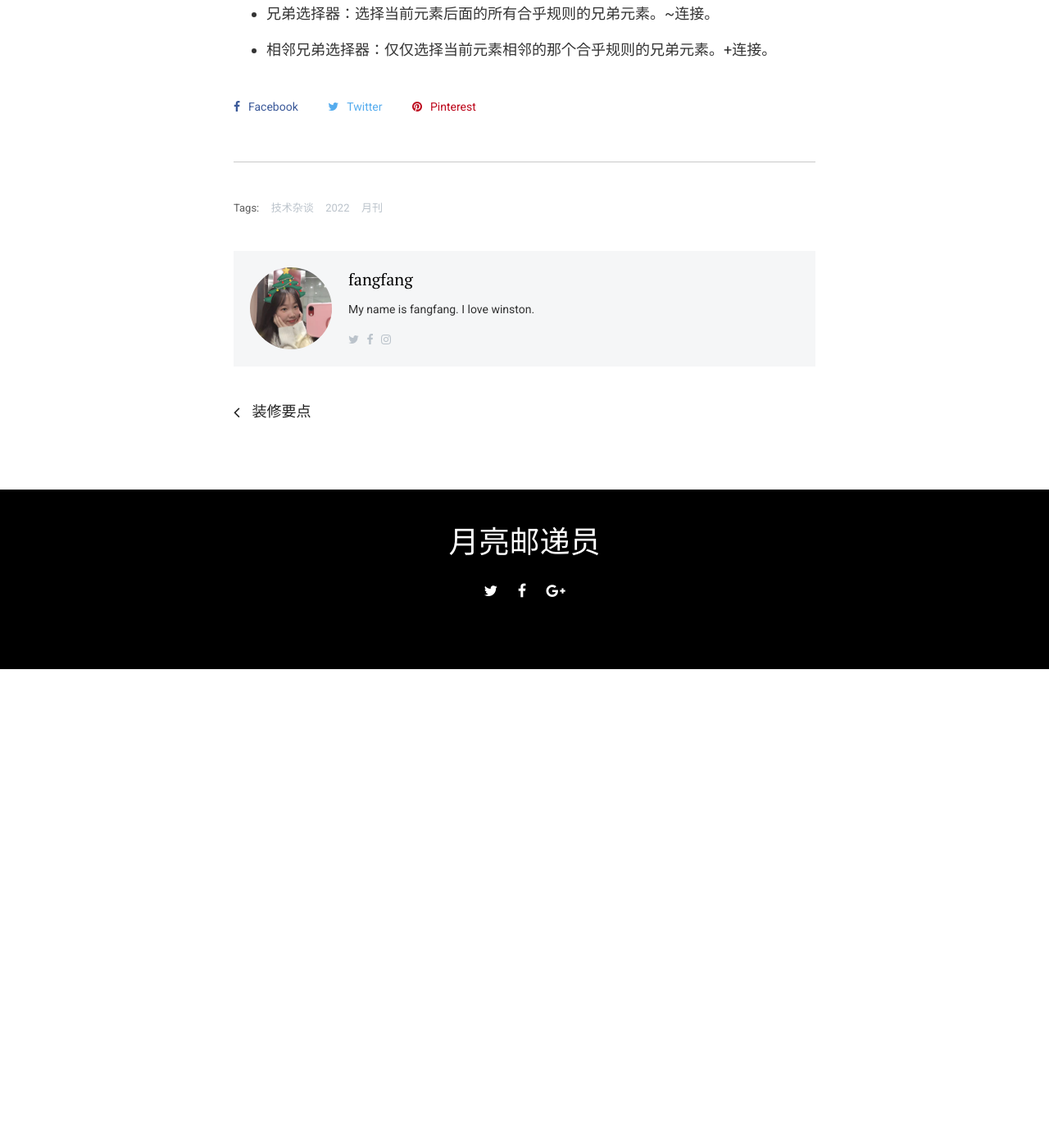
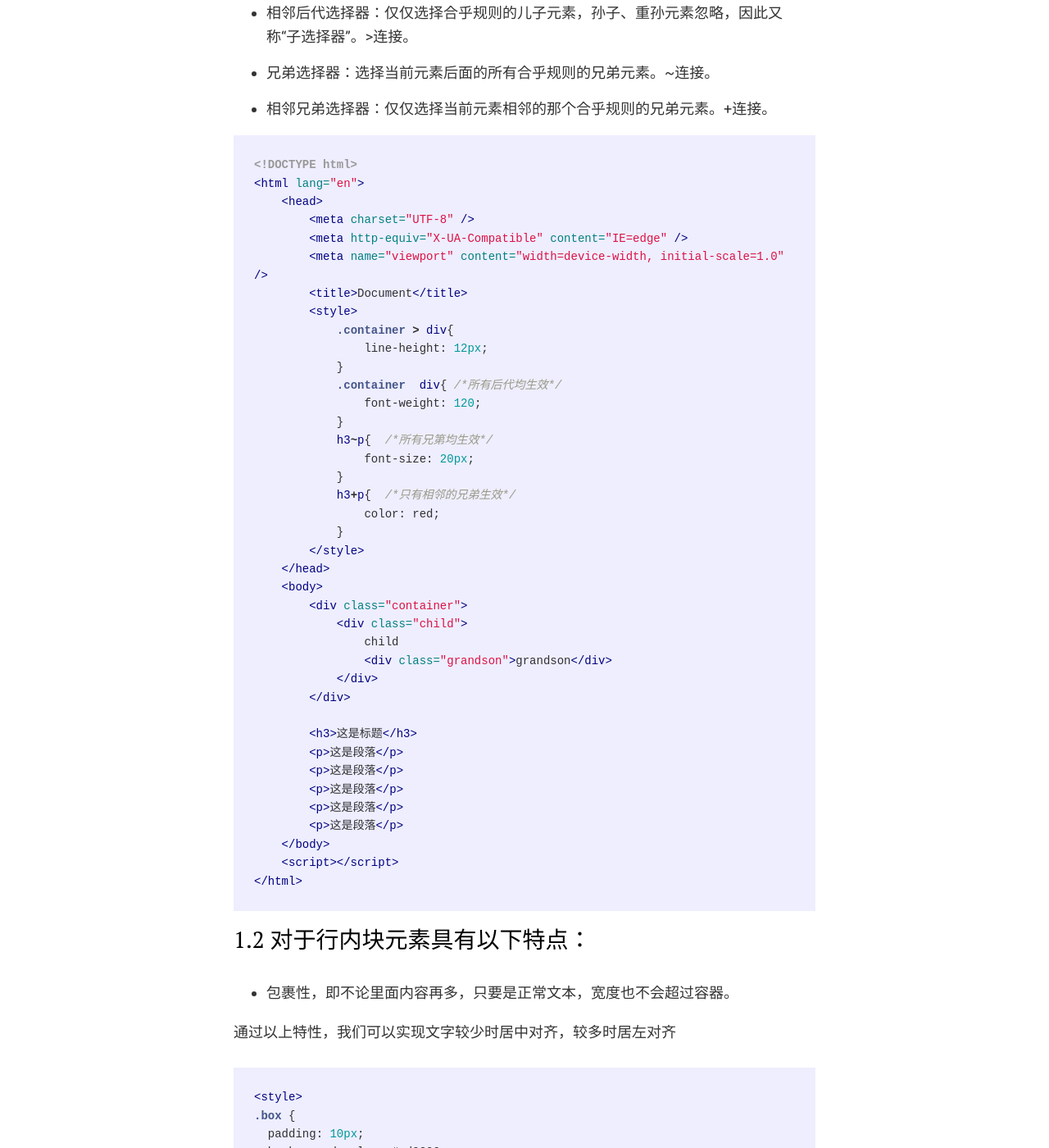
Before and after one commit to mytingbao/blog, a Jekyll site: the page built from _posts/2022/2022-10-09-2022年10，11月份笔记.md, in a window 1280 px wide and 1400 px high, scrolled down 1183 px. Shown: the whole window at 82% size. Built offline with Jekyll 4.4.1, drawn with Linux system fonts in a browser that asks for light colours; before the commit the page ends 1999 px from its top, so only the background shows below that; some of the changed text lies outside the part shown.

Commit message:
chore 十月份笔记

````diff
--- a/_posts/2022/2022-10-09-2022年10，11月份笔记.md
+++ b/_posts/2022/2022-10-09-2022年10，11月份笔记.md
@@ -10,7 +10,8 @@
 
 我个人在2022年10，11月份的笔记的笔记，不定期更新
 
-# 重温CSS关系选择器
+# 一、CSS的世界阅读笔记
+## 1.1 重温CSS关系选择器
 关系选择器是指根据与其他元素的关系选择元素的选择器，常见的符号有空格、>、~，还
 有+等，这些都是非常常用的选择器。
 
@@ -18,3 +19,109 @@
 * 相邻后代选择器：仅仅选择合乎规则的儿子元素，孙子、重孙元素忽略，因此又称“子选择器”。>连接。
 * 兄弟选择器：选择当前元素后面的所有合乎规则的兄弟元素。~连接。
 * 相邻兄弟选择器：仅仅选择当前元素相邻的那个合乎规则的兄弟元素。+连接。
+
+
+```html
+<!DOCTYPE html>
+<html lang="en">
+    <head>
+        <meta charset="UTF-8" />
+        <meta http-equiv="X-UA-Compatible" content="IE=edge" />
+        <meta name="viewport" content="width=device-width, initial-scale=1.0" />
+        <title>Document</title>
+        <style>
+            .container > div{
+                line-height: 12px;
+            }
+            .container  div{ /*所有后代均生效*/
+                font-weight: 120;
+            }
+            h3~p{  /*所有兄第均生效*/
+                font-size: 20px;
+            }
+            h3+p{  /*只有相邻的兄弟生效*/
+                color: red;
+            }
+        </style>
+    </head>
+    <body>
+        <div class="container">
+            <div class="child">
+                child
+                <div class="grandson">grandson</div>
+            </div>
+        </div>
+
+        <h3>这是标题</h3>
+        <p>这是段落</p>
+        <p>这是段落</p>
+        <p>这是段落</p>
+        <p>这是段落</p>
+        <p>这是段落</p>
+    </body>
+    <script></script>
+</html>
+```
+
+## 1.2 对于行内块元素具有以下特点：
+
+* 包裹性，即不论里面内容再多，只要是正常文本，宽度也不会超过容器。
+
+通过以上特性，我们可以实现文字较少时居中对齐，较多时居左对齐
+
+```html
+<style>
+.box {
+  padding: 10px;
+  background-color: #cd0000;
+  text-align: center;
+}
+.content {
+  display: inline-block;
+  text-align: left;
+}
+</style>
+
+<div class="box">
+  <p id="conMore" class="content">文字内容</p>
+</div>
+```
+
+## 1.3 超越!important，超越最大
+* 权重方面：max-width > width !important
+* 当前min-width的值大于max-width时，min-width会覆盖max-width。
+
+
+## 1.4 一些名词的解释
+
+
+未定义行为undefined behavior
+在css中的表现我们俗称之为：浏览器兼容问题。
+
+内部盒子与外部盒子
+首先来看下display:inline-block;
+这个属性是怎么构成的
+我们可以把它想象成是有两个盒子组成，
+外面的盒子叫行内盒子，里面的盒子叫块级盒子。
+
+
+流动性和流动性丢失
+- 1、创建一个块级元素，就像你在一个容器里面加水一样，水具有流动性，会自动平铺开。
+- 2、当你给这个元素设置了宽度，这个流动性就丢失了。宽度限制死了，不会自动平铺开。
+
+
+
+
+# 二、全局安装的第三方依赖无法识别
+
+![warn]({{site.baseurl}}/images/post/2022/10/01.png)
+
+解决方式是把以下四个环境变量添加Path下
+
+%NODE_PATH%\
+
+%NODE_PATH%\node_cache
+
+%NODE_PATH%\node_global
+
+%NODE_PATH%\node_modules
````
Also changed, not shown: images/post/2022/10/01.png (added).
